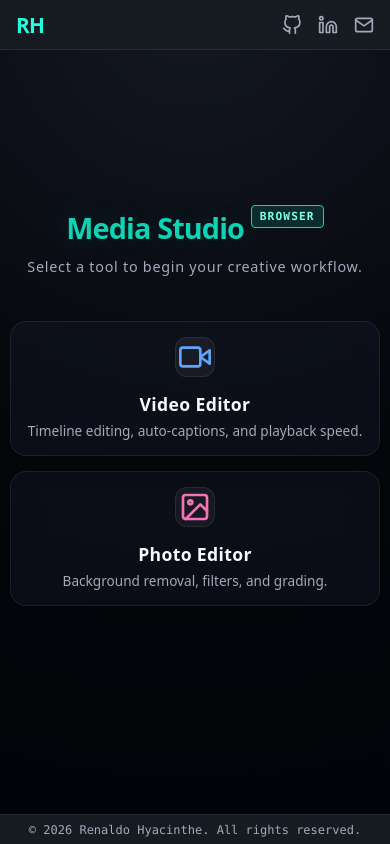
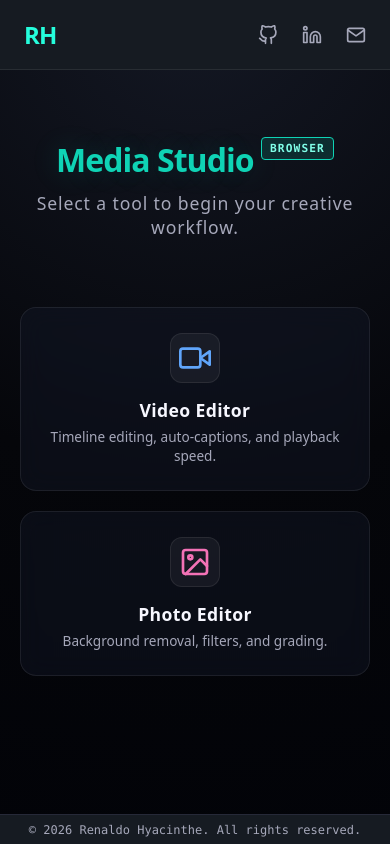
Before and after one commit to return-null0/mediashop, a website built with Vite: page index.html in a window 390 px wide. Built offline with nearby package versions, Linux system fonts and the light colour scheme; what @ffmpeg/ffmpeg would draw is missing.

Commit message:
match header to .me website css

```diff
--- a/styles.css
+++ b/styles.css
@@ -415,7 +415,13 @@ input[type=range] {
 
 /* Tablet and Standard Mobile (max-width: 768px) */
 @media (max-width: 768px) {
+.header{
+  padding: 0 1.5rem;
+}
 
+  .name-heading {
+    font-size: 1.5rem;
+  }
   .workspace {
     flex-direction: column;
   }
@@ -458,65 +464,3 @@ input[type=range] {
   .toolbar { padding: 0 10px; }
   #video-file-name { display: none; }
 }
-
-/* Small Mobile Screens (max-width: 480px) */
-@media (max-width: 480px) {
-
-  /* Compact Header */
-  .header {
-    height: 50px;
-    padding: 0 1rem;
-  }
-
-  .name-heading {
-    font-size: 1.3rem;
-  }
-
-  .svg-icons {
-    gap: 1rem;
-  }
-
-  /* Compact Home Screen */
-  .hero-section {
-    margin-bottom: 30px;
-  }
-
-  .app-title {
-    font-size: 1.8rem;
-  }
-
-  .app-subtitle {
-    font-size: 0.9rem;
-  }
-
-  .mode-grid {
-    padding: 0 10px;
-    gap: 15px;
-  }
-
-  .mode-card {
-    padding: 15px;
-  }
-
-  .icon-circle {
-    width: 40px;
-    height: 40px;
-  }
-
-  /* Compact Workspace */
-  .viewport {
-    flex: 0 0 35vh; /* Reduce video height slightly to see more controls */
-  }
-
-  .timeline-track {
-    margin: 10px 5px;
-  }
-
-  .toolbar {
-    height: 50px;
-  }
-
-  .back-btn {
-    font-size: 0.8rem;
-  }
-}
```
